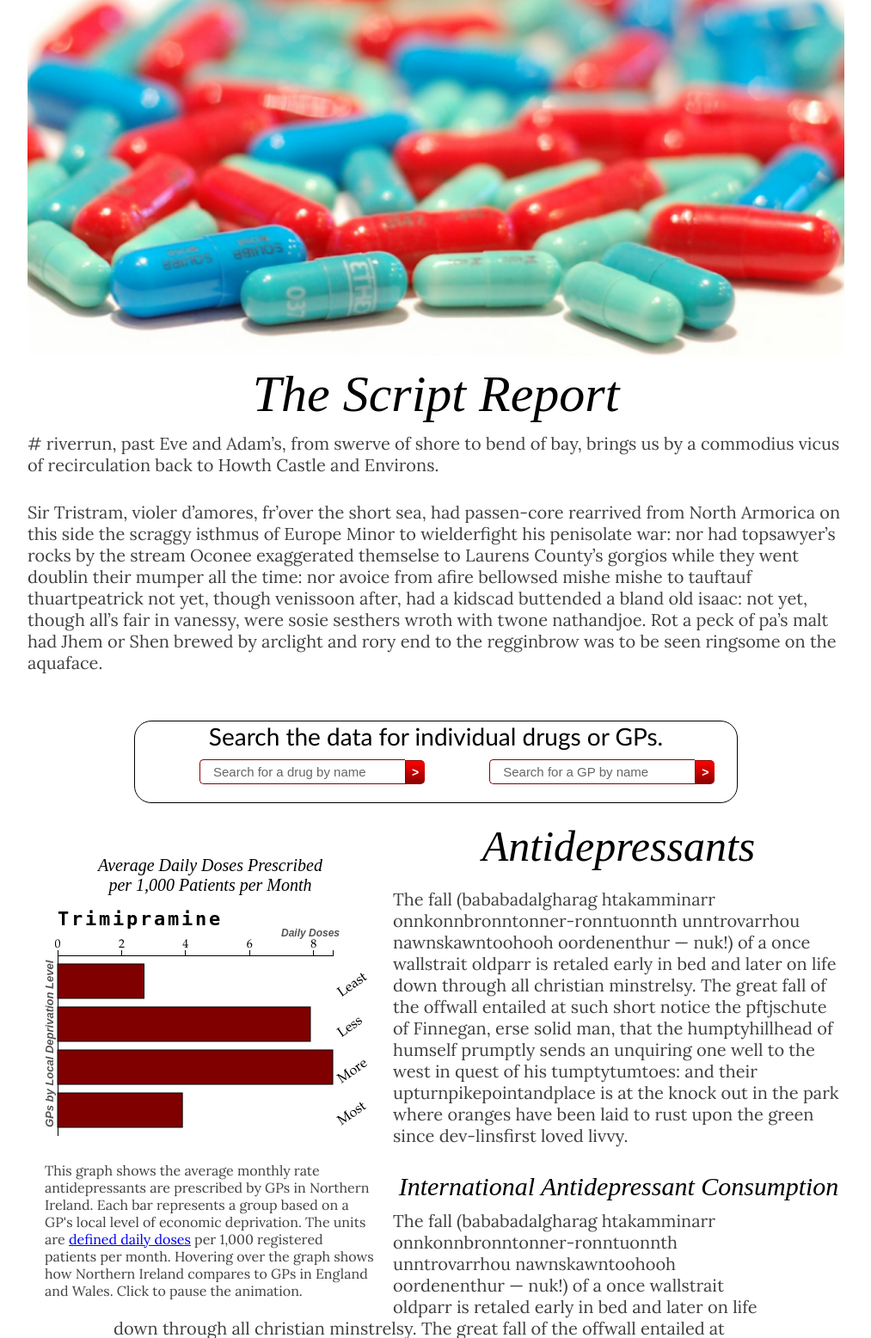
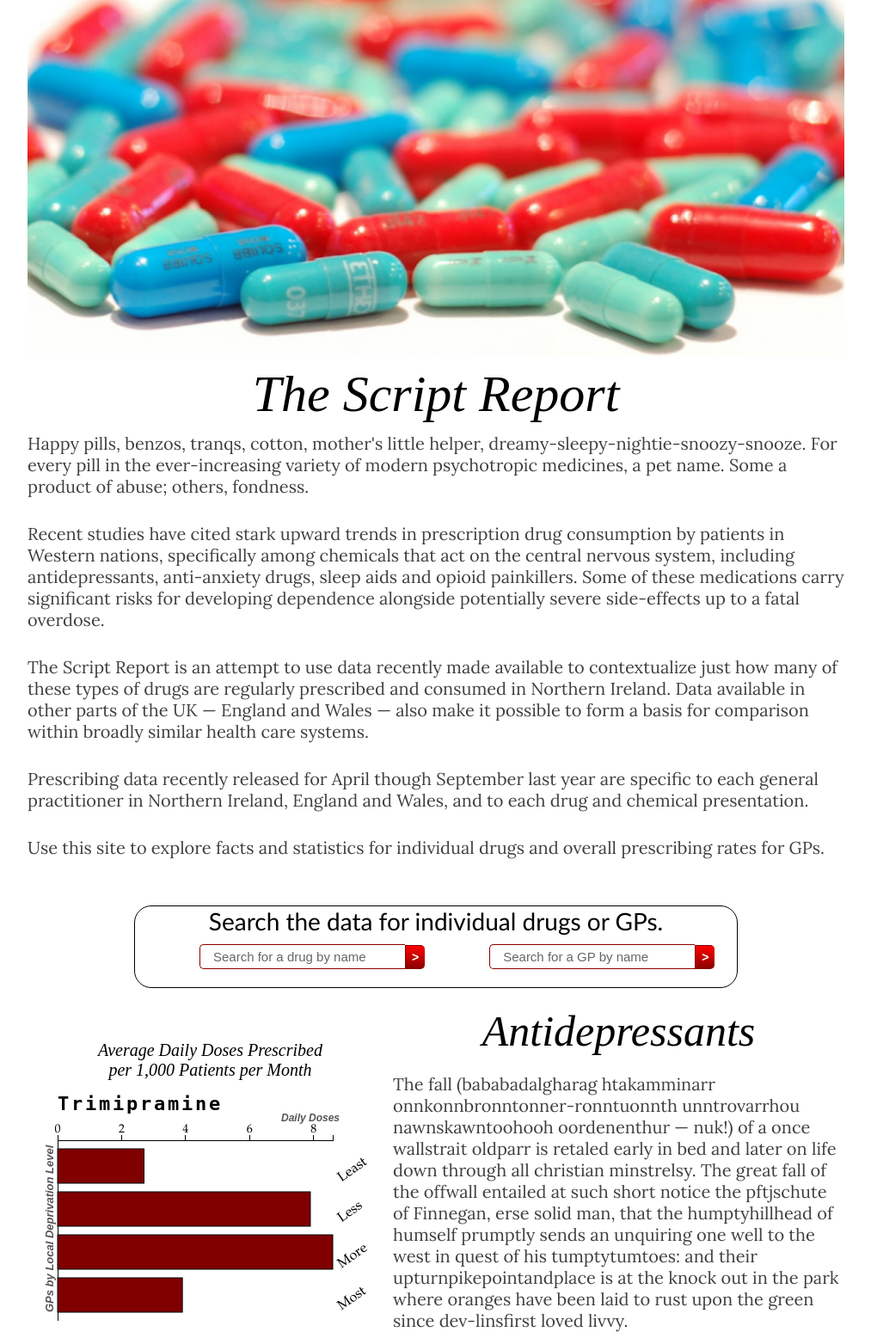
Before and after one commit to hobbes7878/nir-prescription-app, a Django app: template prescript/templates/rx/index.html in a window 1280 px wide. Shown: the part 41-1597 px from the top of the page at 86% size, without its empty margins (133-1146 px from the left). Run offline with Django 3.2, Linux system fonts and the light colour scheme; tables that the repository leaves empty hold one stand-in row (values such as "Sample post"); the template is opened without the code that fills it: values that come from a table or form of the project are taken from there, most other values are stand-ins (such as "Sample title", 1, 10 or a date in 2020).

Commit message:
1-31-13 c1

```diff
--- a/prescript/templates/rx/base.html
+++ b/prescript/templates/rx/base.html
@@ -141,7 +141,7 @@
 <table>
 	<tr>
 	<td class="warn_head">PLEASE</td>
-	<td>... don't make health care decisions based on this report, alone. We're not doctors. The data presented here are for the purpose of broad consideration. Information on particular drugs should not be considered exhaustive or necessarily applicable to your individual health.</td>
+	<td>... don't make health care decisions based on this report alone. We're not doctors. The data presented here are for the purpose of broad consideration. Information on particular drugs should not be considered exhaustive or necessarily applicable to your individual health.</td>
 	</tr>
 </table>
 </div>
--- a/prescript/templates/rx/index.html
+++ b/prescript/templates/rx/index.html
@@ -31,9 +31,15 @@
 <img style="width: 950px; ;" src="{% static 'rx/image/red and blues_tall.png' %}">
 <h1>The Script Report</h1>
 
-<p>{{ share_url }} riverrun, past Eve and Adam’s, from swerve of shore to bend of bay, brings us by a commodius vicus of recirculation back to Howth Castle and Environs.
+<p>Happy pills, benzos, tranqs, cotton, mother's little helper, dreamy-sleepy-nightie-snoozy-snooze. For every pill in the ever-increasing variety of modern psychotropic medicines, a pet name. Some a product of abuse; others, fondness.
 
-<p>Sir Tristram, violer d’amores, fr’over the short sea, had passen-core rearrived from North Armorica on this side the scraggy isthmus of Europe Minor to wielderfight his penisolate war: nor had topsawyer’s rocks by the stream Oconee exaggerated themselse to Laurens County’s gorgios while they went doublin their mumper all the time: nor avoice from afire bellowsed mishe mishe to tauftauf thuartpeatrick not yet, though venissoon after, had a kidscad buttended a bland old isaac: not yet, though all’s fair in vanessy, were sosie sesthers wroth with twone nathandjoe. Rot a peck of pa’s malt had Jhem or Shen brewed by arclight and rory end to the regginbrow was to be seen ringsome on the aquaface.
+<p>Recent studies have cited stark upward trends in prescription drug consumption by patients in Western nations, specifically among chemicals that act on the central nervous system, including antidepressants, anti-anxiety drugs, sleep aids and opioid painkillers. Some of these medications carry significant risks for developing dependence alongside potentially severe side-effects up to a fatal overdose.
+
+<p>The Script Report is an attempt to use data recently made available to contextualize just how many of these types of drugs are regularly prescribed and consumed in Northern Ireland. Data available in other parts of the UK — England and Wales — also make it possible to form a basis for comparison within broadly similar health care systems.
+
+<p>Prescribing data recently released for April though September last year are specific to each general practitioner in Northern Ireland, England and Wales, and to each drug and chemical presentation.
+
+<p>Use this site to explore facts and statistics for individual drugs and overall prescribing rates for GPs.
 
 
 
@@ -194,7 +200,7 @@ The average monthly rate anti-anxiety drugs are prescribed by GPs in Northern Ir
 </div>
 
 
-<h2 style='clear:left;'>Analgesics and Sedatives</h2>
+<h2 style='clear:left;'>Opioid Painkillers and Sleep Aids</h2>
 
 <p>Bygmester Finnegan, of the Stuttering Hand, freemen’s mau-rer, lived in the broadest way immarginable in his rushlit toofar — back for messuages before joshuan judges had given us numbers or Helviticus committed deuteronomy (one yeastyday he sternely struxk his tete in a tub for to watsch the future of his fates but ere he swiftly stook it out again, by the might of moses, the very wat-er was eviparated and all the guenneses had met their exodus so that ought to show you what a pentschanjeuchy chap he was!) and during mighty odd years this man of hod, cement and edi-fices in Toper’s Thorp piled buildung supra buildung pon the banks for the livers by the Soangso. He addle liddle phifie Annie ugged the little craythur. Wither hayre in honds tuck up your part inher. Oftwhile balbulous, mithre ahead, with goodly trowel in grasp and ivoroiled overalls which he habitacularly fondseed, like Haroun Childeric Eggeberth he would caligulate by multiplicab-les the alltitude and malltitude until he seesaw by neatlight of the liquor wheretwin ’twas born, his roundhead staple of other days to rise in undress maisonry upstanded (joygrantit!), a waalworth of a skyerscape of most eyeful hoyth entowerly, erigenating from next to nothing and celescalating the himals and all, hierarchitec-titiptitoploftical, with a burning bush abob off its baubletop and with larrons o’toolers clittering up and tombles a’buckets clottering down.</p>
 
```
Also changed, not shown: prescript/templates/rx/drug.html (+4 -4 lines).
